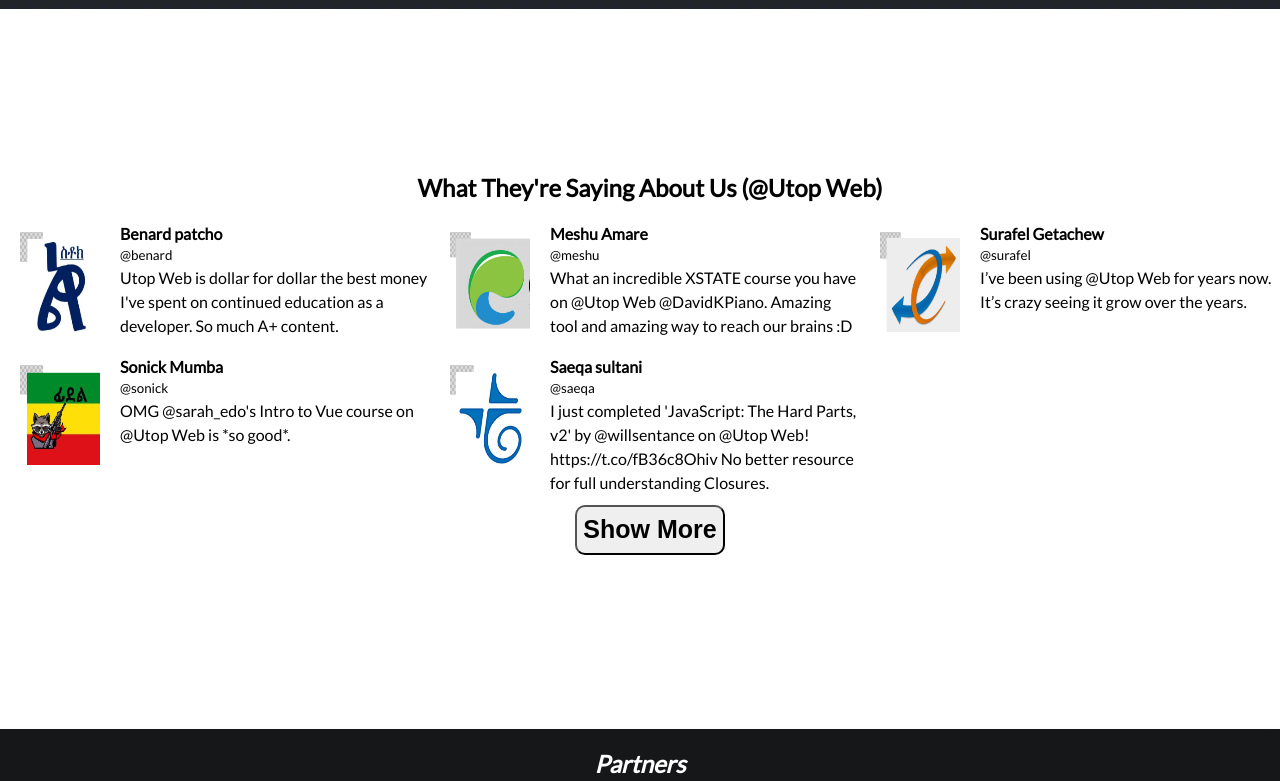
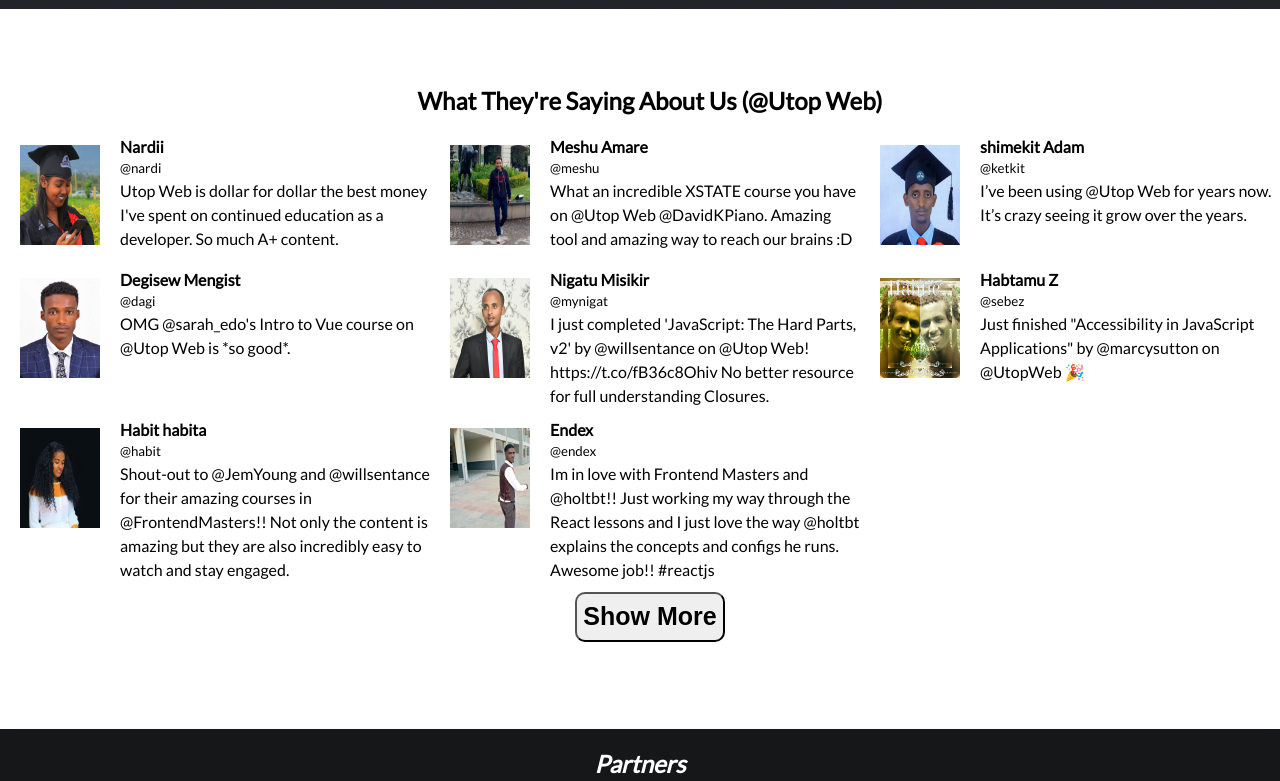
Before and after one commit to degisew/utop-web, a plain HTML site: page index.html in a window 1280 px wide. Shown: the part 1336-2117 px from the top of the page. Drawn offline with Linux system fonts and the light colour scheme.

Commit message:
new images added

```diff
--- a/Sass/style.css
+++ b/Sass/style.css
@@ -227,7 +227,7 @@
   text-decoration-line: underline;
 }
 
-#feedback :nth-child(n+6) {
+#feedback :nth-child(n+9) {
   display: none;
 }
 
--- a/index.html
+++ b/index.html
@@ -50,15 +50,6 @@
           <li class="My-Page"><a href="#">My Page</a></li>
           <li><a href="#" class="">Logout</a></li>
         </ul>
-        <!-- <nav class="top-nav">
-            <ul class="top-nav-menu">
-              <li><a href="#"><img src="./images/facebook.png" alt=""></a></li>
-              <li><a href="#"> <img src="./images/twitter.png" alt="LinkedIn Icon"></a></li>
-              <li><a href="#">Pricing</a></li>
-              <li><a href="#">Login</a></li>
-              <li><a href="#">Sign Up</a></li>
-            </ul>
-          </nav> -->
         <nav class="nav-bar">
           <a href="index.html" class="logo">Utop Web</a>
           <button id="menu-button">
@@ -72,13 +63,9 @@
             <li><a href="#">Pricing</a></li>
             <li><a href="#">Login</a></li>
             <li><a href="#" id="nav-menu-cc">Sign Up</a></li>
-            <!-- <li class="join-now-link"><a href="#">Join Now</a></li> -->
           </ul>
         </nav>
       </header>
-      <!-- <div class="empty-div">
-
-      </div> -->
       <section class="home-page">
         <h1>
           <strong>Advance Your Skills</strong><br />
@@ -86,14 +73,8 @@
           <span>Front-End Web Technologies</span>
         </h1>
         <div class="home-buttons-div">
-          <p class="some-txt">
-                    We work in Artifiical Intellegent, E-commerece, Agirculture, Data Mining, Robotics,
-                    Digital-Payement,
-                    cryptocurrency,
-                    we are here to work for the africans and create opportunity also.
-                </p>
-          <!-- <button type="button">Browse Our Courses</button>
-          <button type="button">Show Learning Paths</button> -->
+          <button type="button">Browse Our Courses</button>
+          <button type="button">Show Learning Paths</button>
         </div>
         <div class="copy">
           <b>2022-08-06 (MON) - 12 (THU)</b>
--- a/javascript/dynamic.js
+++ b/javascript/dynamic.js
@@ -9,63 +9,63 @@
 
 const speakers = [
   {
-    name: 'Benard patcho',
-    un: '@benard',
-    profile: '../images/alewaLogo.png',
+    name: 'Nardii',
+    un: '@nardi',
+    profile: '../images/nardi.png',
     tought:
       "Utop Web is dollar for dollar the best money I've spent on continued education as a developer. So much A+ content.",
   },
   {
     name: 'Meshu Amare',
     un: '@meshu',
-    profile: '../images/myethio.png',
+    profile: '../images/meshu.png',
     tought:
       'What an incredible XSTATE course you have on @Utop Web @DavidKPiano. Amazing tool and amazing way to reach our brains :D',
   },
   {
-    name: 'Surafel Getachew',
-    un: '@surafel',
-    profile: '../images/sekelaLogo.png',
+    name: 'shimekit Adam',
+    un: '@ketkit',
+    profile: '../images/shime.png',
     tought:
       'I’ve been using @Utop Web for years now. It’s crazy seeing it grow over the years. ',
   },
   {
-    name: 'Sonick Mumba',
-    un: '@sonick',
-    profile: '../images/fidle.png',
+    name: 'Degisew Mengist',
+    un: '@dagi',
+    profile: '../images/degisew photo.jpg',
     tought:
       "OMG @sarah_edo's Intro to Vue course on @Utop Web is *so good*. ",
   },
   {
-    name: 'Saeqa sultani',
-    un: '@saeqa',
-    profile: '../images/telebirrLogo.png',
+    name: 'Nigatu Misikir',
+    un: '@mynigat',
+    profile: '../images/nigatu.png',
     tought:
       "I just completed 'JavaScript: The Hard Parts, v2' by @willsentance on @Utop Web! https://t.co/fB36c8Ohiv No better resource for full understanding Closures.",
   },
   {
-    name: 'Sarah edwardo',
-    un: '@sarah',
-    profile: '../images/midroc.jpg',
+    name: 'Habtamu Z',
+    un: '@sebez',
+    profile: '../images/sebez.png',
     tought:
       'Just finished "Accessibility in JavaScript Applications" by @marcysutton on @UtopWeb 🎉 ',
   },
   {
-    name: 'Edmund Ralf',
-    un: '@edmund',
-    profile: '../images/seventhimg.png',
+    name: 'Habit habita',
+    un: '@habit',
+    profile: '../images/habit.png',
     tought:
       'Shout-out to @JemYoung and @willsentance for their amazing courses in @FrontendMasters!! Not only the content is amazing but they are also incredibly easy to watch and stay engaged.',
   },
   {
-    name: 'kasandra captcho',
-    un: '@kasandra',
-    profile: '../images/eightimg.png',
+    name: 'Endex',
+    un: '@endex',
+    profile: '../images/endex.png',
     tought:
       'Im in love with Frontend Masters and @holtbt!! Just working my way through the React lessons and I just love the way @holtbt explains the concepts and configs he runs. Awesome job!! #reactjs',
   },
   {
-    name: 'Degisew Mengist',
+    name: 'Kasanra kaptcho',
     un: '@dagi',
     profile: '../images/tenthimg.png',
     tought:
```
Also changed, not shown: images/degisew photo.jpg (added), images/endex.png (added), images/habit.png (added), images/meshu.png (added), images/nardi.png (added), images/nigatu.png (added), images/sebez.png (added), images/shime.png (added).
